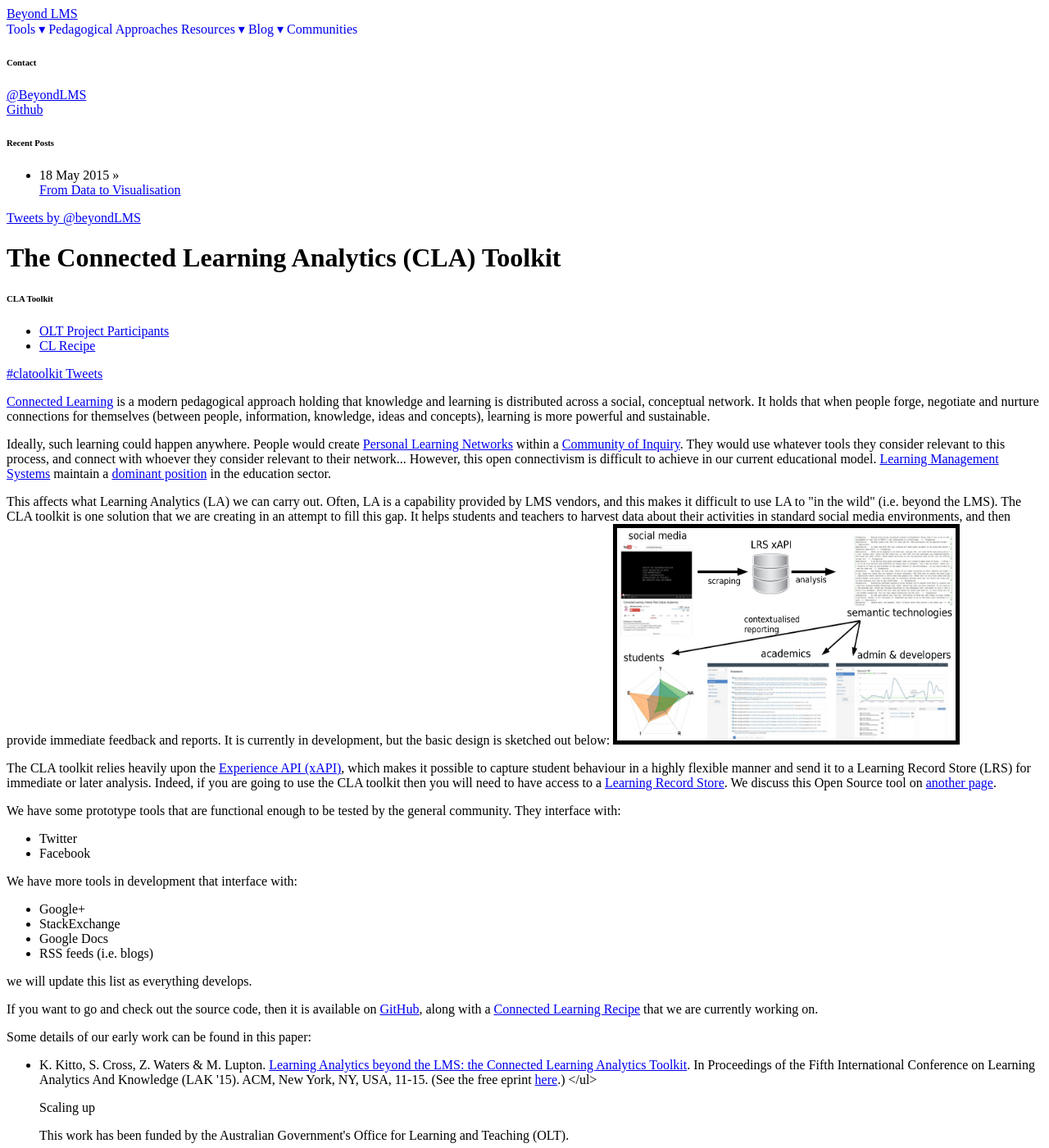
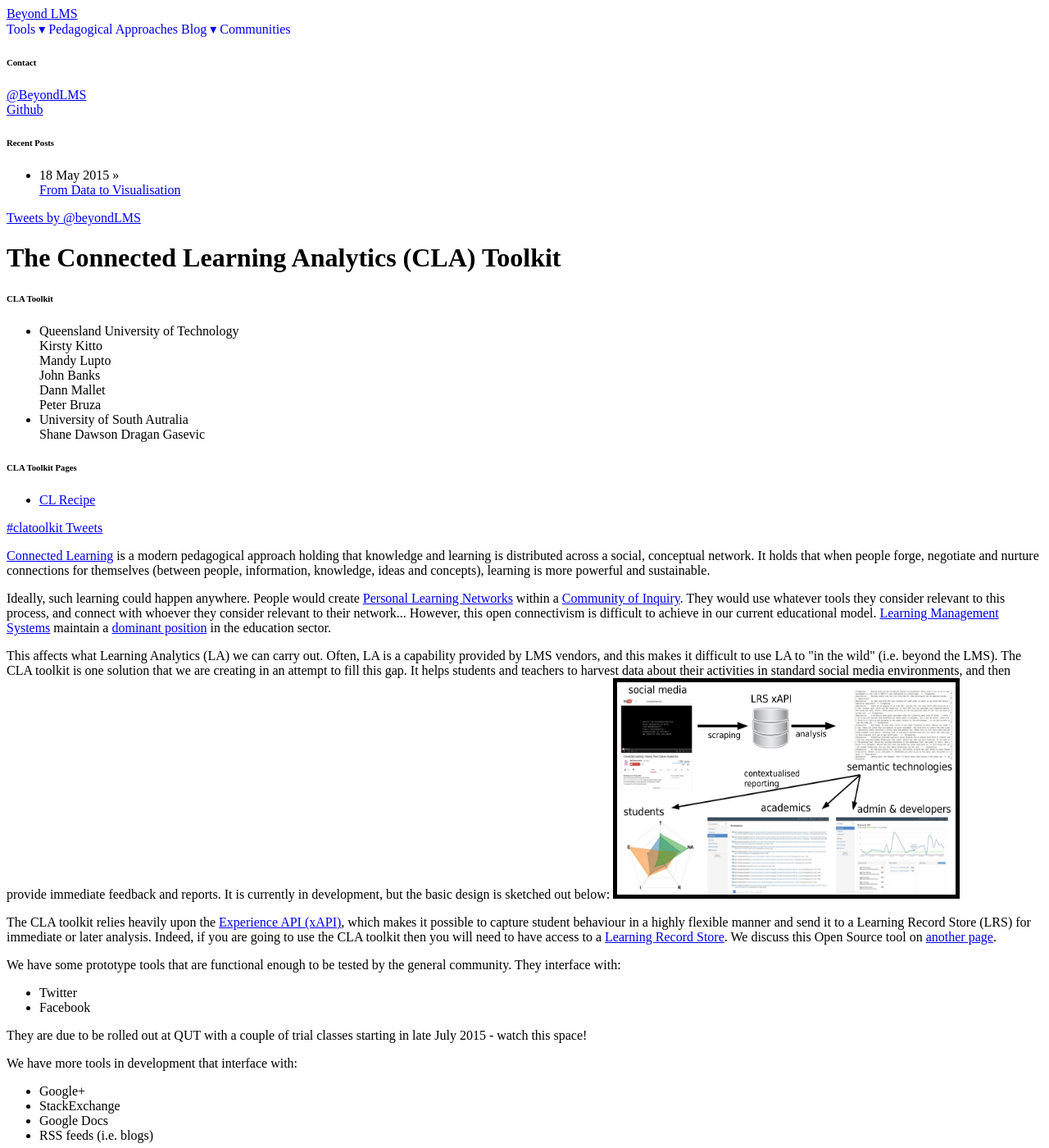
Before and after one commit to kirstykitto/beyondLMS, a Jekyll site: the page built from pages/clatoolkit.md, in a window 1280 px wide and 1400 px high. Shown: the whole window at 82% size. Built offline with Jekyll 4.4.1, drawn with Linux system fonts in a browser that asks for light colours; comment, search, counter and statistics services are not loaded; some of the changed text lies outside the part shown.

Commit message:
fixes to CLAtoolkit pages

```diff
--- a/_includes/themes/twitter/default.html
+++ b/_includes/themes/twitter/default.html
@@ -51,13 +51,6 @@
             </ul>
           </li>
           <li><a href="/pages/pedagogical-approaches.html">Pedagogical Approaches</a></li>
-          <li>
-            <a href="#">Resources ▾</a>
-            <ul>
-              <li><a href="#">Papers</a></li>
-              <li><a href="#">Workshops</a></li>
-            </ul>
-          </li>
           <li>
             <a href="#">Blog ▾</a>
             <ul>
--- a/pages/clatoolkit.md
+++ b/pages/clatoolkit.md
@@ -8,7 +8,20 @@ description: ""
 <div class="sidebarnav">
 	<h6>CLA Toolkit</h6>
 	<ul>
-		<li><a href="/pages/OLTparticipants.html">OLT Project Participants</a></li>
+		<li>Queensland University of Technology<br>
+			Kirsty Kitto<br>
+			Mandy Lupto<br>
+			John Banks<br>
+			Dann Mallet<br>
+			Peter Bruza<br>
+		</li>
+		<li>University of South Autralia<br>
+			Shane Dawson
+			Dragan Gasevic
+		</li>
+	</ul>
+	<h6>CLA Toolkit Pages</h6>
+	<ul>
 		<li><a href="/pages/clrecipe.html">CL Recipe</a></li>
 	</ul>
 
@@ -34,7 +47,7 @@ description: ""
 		<li>Twitter</li>
 		<li>Facebook</li>
 	</ul>
-	<!--You can try them out with a quick  out at <a href="">this page</a>.-->
+	They are due to be rolled out at QUT with a couple of trial classes starting in late July 2015 - watch this space!
 </p>
 <p>
 	We have more tools in development that interface with:
@@ -46,25 +59,28 @@ description: ""
 	</ul>
 	we will update this list as everything develops.
 </p>
+
+<h2>Source Code</h2>
 <p>If you want to go and check out the source code, then it is available on <a href="https://github.com/kirstykitto/CLAtoolkit">GitHub</a>, along with a  <a href="https://github.com/kirstykitto/CLRecipe">Connected Learning Recipe</a> that we are currently working on.
 </p>
-Some details of our early work can be found in this paper:
+<h2>Publications</h2>
 <ul>
 	<li> K. Kitto, S. Cross, Z. Waters & M. Lupton. <a href="http://dl.acm.org/citation.cfm?id=2723627">Learning Analytics beyond the LMS: the Connected Learning Analytics Toolkit</a>.  In Proceedings of the Fifth International Conference on Learning Analytics And Knowledge (LAK '15).  ACM, New York, NY, USA, 11-15. (See the free eprint <a href="http://eprints.qut.edu.au/81343/">here</a>.)
-	</ul>
-	<p class="lead">Scaling up</p>
-	<p>This work has been funded by the Australian Government's Office for Learning and Teaching (OLT).
-		<p><b>ID14-3821:Enabling connected learning via open source analytics in the wild: learning analytics beyond the LMS</b><br>
+	</li>
+</ul>
+<h2>Current Funding</h2>
+<p>This work has been funded by the Australian Government's Office for Learning and Teaching (OLT).
+	<p><b>ID14-3821:Enabling connected learning via open source analytics in the wild: learning analytics beyond the LMS</b><br>
 			Office for Learning and Teaching, $320,000 over 2 years (2015-2017)<br>
 			Lead institution: Queensland University of Technology<br>
 			Partner institutions: University of South Australia; University of Technology, Sydney; University of Sydney, University of Texas, Arlington<br>
 			Team: Kirsty Kitto (Lead), Mandy Lupton, John Banks, Dann Mallet, Peter Bruza (QUT)<br>
 			Shane Dawson, Dragan Gasevic (UniSA); Simon Buckingham Shum (UTS); Abelardo Pardo (Uni Sydney); George Siemens (Uni Texas, Arlington).
-			<p>
-				This project aims to improve the quality of student engagement and learning in collaborative online environments by incorporating and analysing social media platforms that students already use. It will create an easy to use and open source Connected Learning Analytics (CLA) toolkit utilising the latest mathematical and computational approaches, grounded in connected learning pedagogy.
-				<br>
-				<b>Keywords:</b> Social Learning Analytics, Connected learning, Semantic Technologies, xAPI, mathematical modelling
-			</p>
-			<p>
-				If you want to find out more then you can download the project proposal <a href="../assets/papers/prop.id.qut.kitto.2014-front.pdf">here</a>, and please use this email to <a href="mailto:CLAtoolkitemail">contact us</a> if you would like to get involved in some way.
-			</p>
+	<p>
+		This project aims to improve the quality of student engagement and learning in collaborative online environments by incorporating and analysing social media platforms that students already use. It will create an easy to use and open source Connected Learning Analytics (CLA) toolkit utilising the latest mathematical and computational approaches, grounded in connected learning pedagogy.
+		<br>
+		<b>Keywords:</b> Social Learning Analytics, Connected learning, Semantic Technologies, xAPI, mathematical modelling
+	</p>
+	<p>
+		If you want to find out more then you can download the project proposal <a href="../assets/papers/prop.id.qut.kitto.2014-front.pdf">here</a>, and please use this email to <a href="mailto:CLAtoolkitemail">contact us</a> if you would like to get involved in some way.
+	</p>
```
